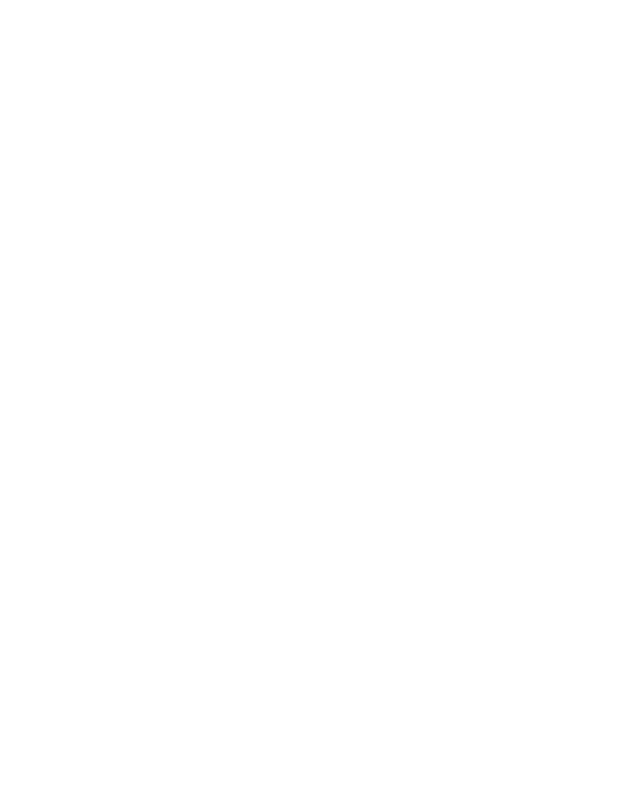
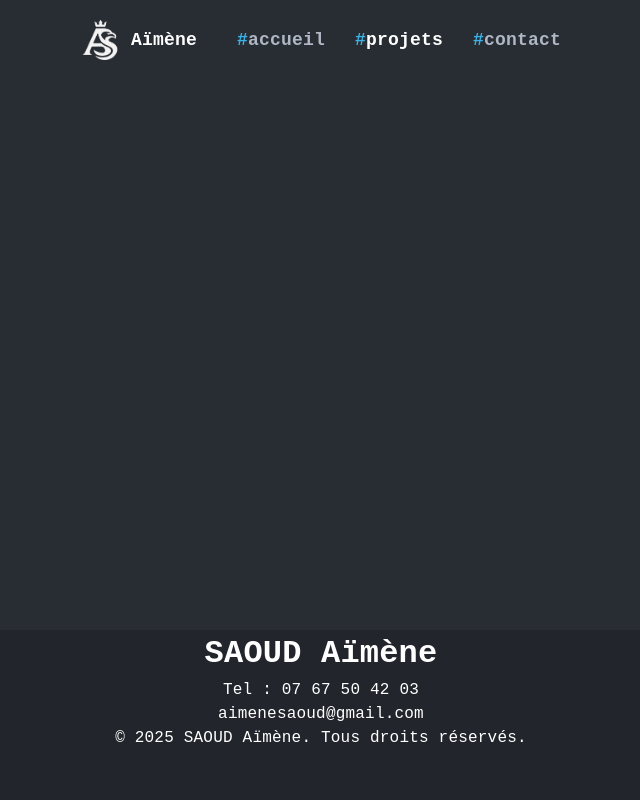
Before and after one commit to aimeneSaoud/aimenesaoud.github.io, a plain HTML site: page projects/projects.html in a window 1280 px wide. Shown: the whole page, without its empty margins (319-959 px from the left). Drawn offline with Linux system fonts and the light colour scheme.

Commit message:
remplissage de la partie fondatrice des pages projets et contact

```diff
--- a/contacts/contacts.html
+++ b/contacts/contacts.html
@@ -5,11 +5,32 @@
         <meta name="viewport" content="width=device-width, initial-scale=1.0">
         <title>Contact</title>
         <meta name="description" content="Bienvenue sur mon portefolio. Découvrez mes projets et compétences.">
-        <link rel="stylesheet" href="styles.css">
-        <link rel="stylesheet" href="home.css">
+        <link rel="stylesheet" href="../styles.css">
+        <link rel="stylesheet" href="contacts.css">
         <script src="script.js"></script>
 </head>
 <body>
+        <header class="header">
+            <nav class="nav">
+                <a class="website_title" href="../index.html">
+                    <img class="websiteicon" src="../ressources/images/portfolio_icon.png">
+                    <h1>Aïmène</h1>
+                </a>
+                <ul class="links">
+                    <li><a href="../index.html" class="not_active_page"><span class="bluetext">#</span><p>accueil</p></a></li>
+                    <li><a href="../projects/projects.html" class="not_active_page"><span class="bluetext">#</span><p>projets</p></a></li>
+                    <li><a href="contacts.html" class="active_page"><span class="bluetext">#</span><p>contact</p></a></li>
+                </ul>
+            </nav>
+        </header>
+        <main>
 
+        </main>
+        <footer class="footer">
+            <h1>SAOUD Aïmène</h1>
+            <p>Tel : 07 67 50 42 03</p>
+            <a href="mailto:aimenesaoud@gmail.com" class="mail-link">aimenesaoud@gmail.com</a>
+            <p>© 2025 SAOUD Aïmène. Tous droits réservés.</p>
+        </footer>
 </body>
 </html>
--- a/projects/projects.html
+++ b/projects/projects.html
@@ -0,0 +1,36 @@
+<!DOCTYPE html>
+<html lang="en">
+<head>
+        <meta charset="UTF-8">
+        <meta name="viewport" content="width=device-width, initial-scale=1.0">
+        <title>Projets</title>
+        <meta name="description" content="Bienvenue sur mon portefolio. Découvrez mes projets et compétences.">
+        <link rel="stylesheet" href="../styles.css">
+        <link rel="stylesheet" href="projects.css">
+        <script src="script.js"></script>
+</head>
+<body>
+        <header class="header">
+            <nav class="nav">
+                <a class="website_title" href="../index.html">
+                    <img class="websiteicon" src="../ressources/images/portfolio_icon.png">
+                    <h1>Aïmène</h1>
+                </a>
+                <ul class="links">
+                    <li><a href="../index.html" class="not_active_page"><span class="bluetext">#</span><p>accueil</p></a></li>
+                    <li><a href="projects.html" class="active_page"><span class="bluetext">#</span><p>projets</p></a></li>
+                    <li><a href="../contacts/contacts.html" class="not_active_page"><span class="bluetext">#</span><p>contact</p></a></li>
+                </ul>
+            </nav>
+        </header>
+        <main>
+
+        </main>
+        <footer class="footer">
+            <h1>SAOUD Aïmène</h1>
+            <p>Tel : 07 67 50 42 03</p>
+            <a href="mailto:aimenesaoud@gmail.com" class="mail-link">aimenesaoud@gmail.com</a>
+            <p>© 2025 SAOUD Aïmène. Tous droits réservés.</p>
+        </footer>
+</body>
+</html>
--- a/styles.css
+++ b/styles.css
@@ -14,6 +14,8 @@ html{
 }
 
 body{
+    display: flex;
+    flex-direction: column;
     background-color: #282c33;
     min-height: 100%;
     text-rendering: optimizeSpeed;
@@ -21,11 +23,31 @@ body{
     letter-spacing: 0.2px;
 }
 
+html,body{
+    height: 100%;
+    margin: 0;
+}
+
+
 .main{
+    flex: 1;
     margin: 100px 400px;
     display: flex;
     flex-direction: column;
     row-gap: 100px;
+}
+
+.bluetext{
+    color: #3ab2e6;
+}
+
+#button:hover{
+    background-color: #304f5c;
+    transition: 0.5s ease;
+}
+
+a{
+    text-decoration: none;
 }
 
 /* ===================== */
@@ -106,6 +128,7 @@ body{
 
 
 .footer{
+
     margin-top: auto;
     background-color: #22252b;
     width: 100%;
@@ -115,9 +138,3 @@ body{
     flex-direction: column;
     text-align: center;
 }
-
-.school_logo{
-    position: relative;
-    width: 50px;
-    align-self: center;
-}
```
Also changed, not shown: home.css (+3 -10 lines), contacts/contacts.css (added), projects/projects.css (added), 1 other file.
